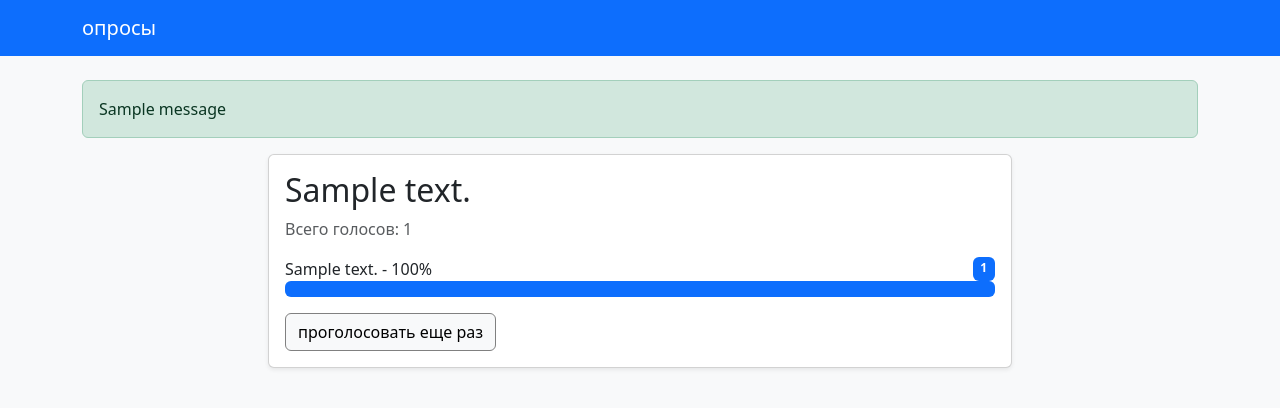
After one commit to s1r0ta/django_tutorial, a Django app: page /1/result/ in a window 1280 px wide. The commit adds this page. Shown: the top 408 px of the page. Run offline with Django 5.2, Linux system fonts and the light colour scheme; tables that the repository leaves empty hold one stand-in row (values such as "Sample post"); one stand-in notice (Sample message) is shown.

Commit message:
голосование на Bootstrap

```diff
--- a/django_tutorial/polls/templates/base.html
+++ b/django_tutorial/polls/templates/base.html
@@ -14,7 +14,7 @@
     </nav>
     <main class="container">
         {% for message in messages %}
-            <div class="alert alert-succes">{{ message }}</div>
+            <div class="alert alert-success">{{ message }}</div>
         {% endfor %}
         {% block content %}{% endblock %}
     </main>
--- a/django_tutorial/polls/templates/detail.html
+++ b/django_tutorial/polls/templates/detail.html
@@ -27,7 +27,7 @@
                     </label>
                 </div>
                 {% endfor %}
-                <button type="submit" class="btn btn-succes mt-2">проголосовать</button>
+                <button href="{% url 'vote' question.id %}" type="submit" class="btn btn-success mt-2">проголосовать</button>
         </form>
    </div>
 </div>
--- a/django_tutorial/polls/templates/index.html
+++ b/django_tutorial/polls/templates/index.html
@@ -74,7 +74,7 @@
         {% for question in latest_question_list %}
             <tr>
                 <td>{{ forloop.counter }}</td>
-                <td><a href="{{ question.id }}">{{ question.question_text }}</a></td>
+                <td><a href="{{ question.id }}" style="text-decoration: none">{{ question.question_text }}</a></td>
                 <td>{{ question.pub_date|date:"d.m.Y" }}</td>
                 <td><span class="badge bg-secondary">{{ question.total_votes|default:0 }}</span></td>
                 <td>
--- /dev/null
+++ b/django_tutorial/polls/templates/results.html
@@ -0,0 +1,28 @@
+{% extends "base.html" %}
+
+{% block content %}
+<div class="card shadow-sm col-md-8 mx-auto">
+    <div class="card-body">
+        <h2 class="card-title">
+            {{ question.question_text }}
+        </h2>
+        <p class="text-muted">
+            Всего голосов: {{ total }}
+        </p>
+        {% for choice in choices %}
+        <div class="d-flex justify-content-between">
+            <span>
+                {{ choice.choice_text }} - {{ choice.percent }}%
+            </span>
+            <span class="badge text-bg-primary">
+                {{ choice.votes }}
+            </span>
+        </div>
+        <div class="progress mb-3">
+            <div class="progress-bar" style="width: {{ choice.percent }}%"></div>
+        </div>
+        {% endfor %}
+        <button href="../" class="btn btn-light" style="border-color: gray;">прoголосовать еще раз</button>
+    </div>
+</div>
+{% endblock %}
--- a/django_tutorial/polls/urls.py
+++ b/django_tutorial/polls/urls.py
@@ -3,6 +3,7 @@ from . import views
 
 urlpatterns = [
     path('', views.index, name="index"),
-    path('zov', views.zov, name="zov"),
     path('<int:question_id>', views.detail, name="detail"),
+    path('<int:question_id>/vote/', views.vote, name='vote'),
+    path('<int:question_id>/result/', views.result, name='results'),
 ]
--- a/django_tutorial/polls/views.py
+++ b/django_tutorial/polls/views.py
@@ -5,13 +5,36 @@ from django.urls import reverse
 from .models import Question
 from django.http import HttpResponse
 from django.shortcuts import get_object_or_404, render
+from .models import Choice
 
 def detail(request, question_id):
     question = get_object_or_404(Question, pk=question_id)
     return render(request, 'detail.html', {'question': question})
+
 def index(request):
     latest_question_list = Question.objects.annotate(total_votes=Sum("choice__votes")).order_by("-pub_date")[:5]
     context = {"latest_question_list": latest_question_list}
     return render(request, 'index.html', context)
-def zov(request):
-    return HttpResponse("<h1>РОССИЯ ПУТИН ПОБЕДА<h1>")
+
+def vote(request, question_id):
+    question = get_object_or_404(Question, pk=question_id)
+    try:
+        selected_choice = question.choice_set.get(pk=request.POST["choice"])
+    except (KeyError, Choice.DoesNotExist):
+        return render (request, "detail.html",{
+            "question" : question,
+            "error_message": "сначала выберите вариант ответа",
+        })
+    selected_choice.votes = F("votes") + 1
+    selected_choice.save()
+    messages.success(request, "спасибо! ваш голос учтен")
+    return HttpResponseRedirect(reverse("results", args=(question.id,)))
+
+def result(request, question_id):
+    question = get_object_or_404(Question, pk=question_id)
+    choices = list(question.choice_set.all())
+    total = sum(choice.votes for choice in choices)
+    for choice in choices:
+        choice.percent = round(choice.votes * 100 / total) if total else 0
+    context = {"question": question , "choices":choices ,"total":total}
+    return render(request, "results.html", context)
```
